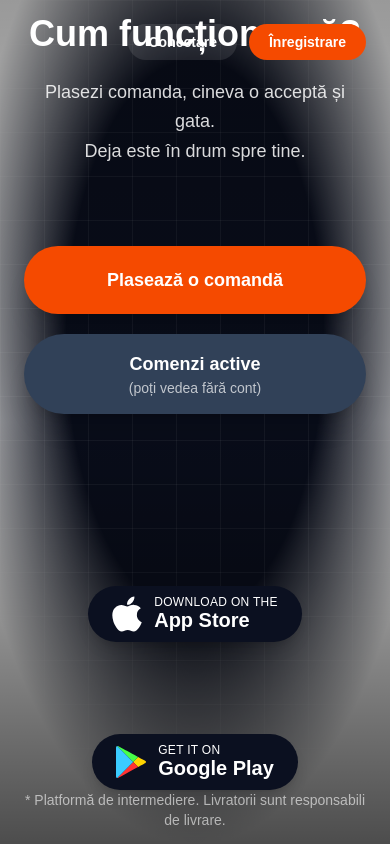
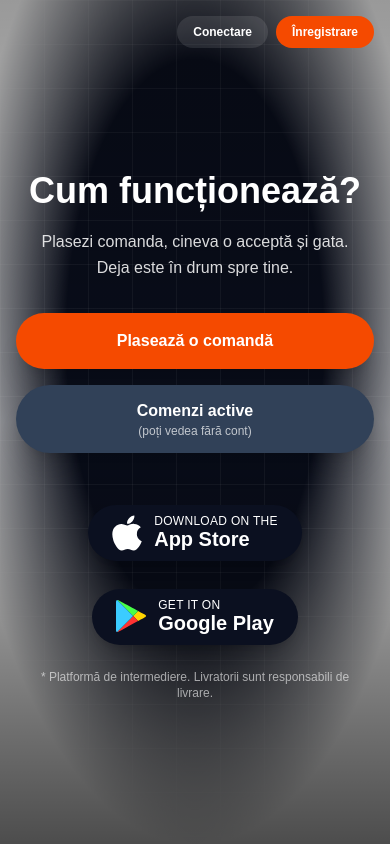
Before and after one commit to amvenitro-bit/amvenit, a Next.js app: page / in a window 390 px wide. Built offline with nearby package versions, Linux system fonts and the light colour scheme.

Commit message:
Update home hero layout

```diff
--- a/components/Hero.tsx
+++ b/components/Hero.tsx
@@ -6,74 +6,79 @@ import PlayStoreButton from "./PlayStoreButton";
 
 export default function Hero() {
   return (
-    <section className="relative min-h-screen flex items-center justify-center px-6 overflow-hidden">
+    <section className="relative flex items-center justify-center px-4 sm:px-6 overflow-hidden min-h-[100svh]">
       {/* BACKGROUND */}
       <div className="absolute inset-0 -z-10">
         <div className="absolute inset-0 bg-[#0b1020] bg-[linear-gradient(to_right,#ffffff10_1px,transparent_1px),linear-gradient(to_bottom,#ffffff10_1px,transparent_1px)] bg-[size:44px_44px] [mask-image:radial-gradient(ellipse_60%_60%_at_50%_40%,#000_55%,transparent_100%)]" />
         <div className="absolute inset-0 bg-gradient-to-b from-black/40 via-black/20 to-black/70" />
       </div>
 
-      {/* HEADER */}
-      <div className="absolute left-8 top-16 hidden md:block">
+      {/* HEADER RIGHT (safe-area friendly) */}
+      <div className="absolute top-4 right-4 sm:top-6 sm:right-6 flex gap-2 sm:gap-3 z-20">
+        <button className="px-4 sm:px-5 py-2 rounded-full bg-white/10 text-white hover:bg-white/20 text-xs sm:text-sm font-semibold">
+          Conectare
+        </button>
+        <button className="px-4 sm:px-5 py-2 rounded-full bg-orange-600 text-white hover:bg-orange-700 text-xs sm:text-sm font-semibold">
+          Înregistrare
+        </button>
+      </div>
+
+      {/* MASCOTA LEFT (mic pe mobil / ascuns pe foarte mic) */}
+      <div className="absolute left-3 top-3 sm:left-8 sm:top-6 z-20 hidden sm:block">
         <Image
           src="/mascota.png"
           alt="Mascotă amvenit.ro"
-    width={200}
-    height={300}
+          width={240}
+          height={360}
           priority
           className="select-none pointer-events-none"
         />
       </div>
 
-      <div className="absolute top-6 right-6 flex gap-3">
-        <button className="px-5 py-2 rounded-full bg-white/10 text-white hover:bg-white/20 text-sm font-semibold">
-          Conectare
-        </button>
-        <button className="px-5 py-2 rounded-full bg-orange-600 text-white hover:bg-orange-700 text-sm font-semibold">
-          Înregistrare
-        </button>
-      </div>
-
       {/* CONTENT */}
-      <div className="text-center max-w-2xl w-full">
-        <h2 className="text-4xl md:text-6xl font-extrabold text-white mb-6">
+      <div className="text-center w-full max-w-xl sm:max-w-2xl pt-16 sm:pt-20 pb-10 sm:pb-12">
+        {/* TITLU */}
+        <h2 className="font-extrabold text-white mb-4 leading-tight text-4xl sm:text-5xl md:text-6xl">
           Cum funcționează?
         </h2>
 
-       <p className="text-lg md:text-2xl text-white/85 leading-relaxed mb-10">
+        {/* SUBTEXT */}
+        <p className="text-white/85 leading-relaxed text-base sm:text-lg md:text-2xl mb-8 sm:mb-10 px-1">
           Plasezi comanda, cineva o acceptă și gata.
           <br />
           Deja este în drum spre tine.
         </p>
 
-        <div className="flex flex-col sm:flex-row gap-5 justify-center mb-14 mt-20">
-  {/* Plasează o comandă */}
+        {/* BUTOANE PRINCIPALE */}
+        <div className="flex flex-col sm:flex-row gap-4 sm:gap-5 justify-center mb-10 sm:mb-14">
           <Link
             href="/cerere"
             className="w-full sm:w-[320px] rounded-full bg-orange-600 hover:bg-orange-700 text-white shadow-xl
-               flex items-center justify-center py-5 text-lg font-extrabold"
+                       flex items-center justify-center py-4 sm:py-5 text-base sm:text-lg font-extrabold"
           >
             Plasează o comandă
           </Link>
 
-  {/* Comenzi active */}
           <Link
             href="/comenzi"
             className="w-full sm:w-[320px] rounded-full bg-slate-700 hover:bg-slate-800 text-white shadow-xl
-               flex flex-col items-center justify-center py-4"
+                       flex flex-col items-center justify-center py-3.5 sm:py-4"
           >
-    <span className="text-lg font-extrabold">Comenzi active</span>
-    <span className="text-sm font-medium text-white/70">
+            <span className="text-base sm:text-lg font-extrabold">Comenzi active</span>
+            <span className="text-xs sm:text-sm font-medium text-white/70">
               (poți vedea fără cont)
             </span>
           </Link>
         </div>
-        <div className="mt-40 flex flex-col sm:flex-row items-center justify-center gap-20">
+
+        {/* APP BUTTONS (pe mobil stack / spacing normal) */}
+        <div className="mt-10 sm:mt-14 flex flex-col sm:flex-row items-center justify-center gap-4 sm:gap-6">
           <AppStoreButton />
           <PlayStoreButton />
         </div>
 
-        <p className="text-sm text-white/60">
+        {/* DISCLAIMER */}
+        <p className="mt-6 text-xs sm:text-sm text-white/60 px-2">
           * Platformă de intermediere. Livratorii sunt responsabili de livrare.
         </p>
       </div>
```
Lines whose indentation alone changed are shown as unchanged.
